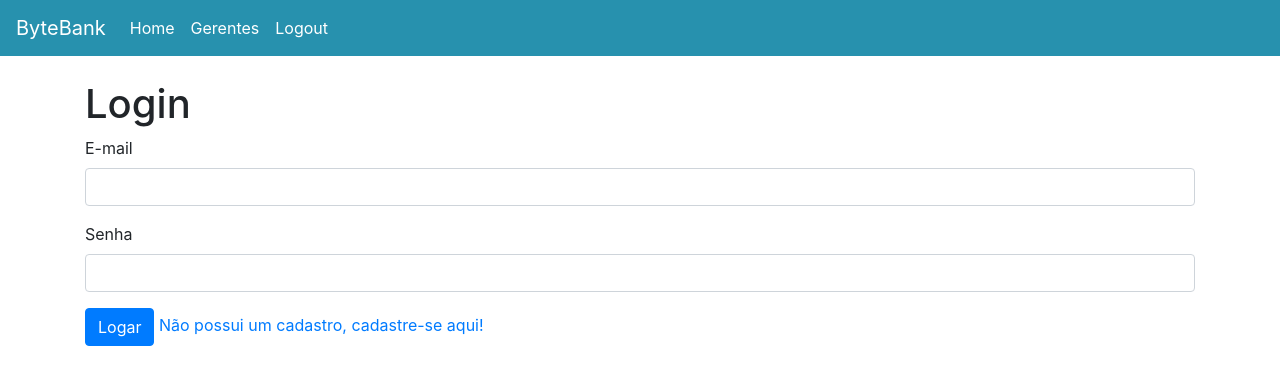
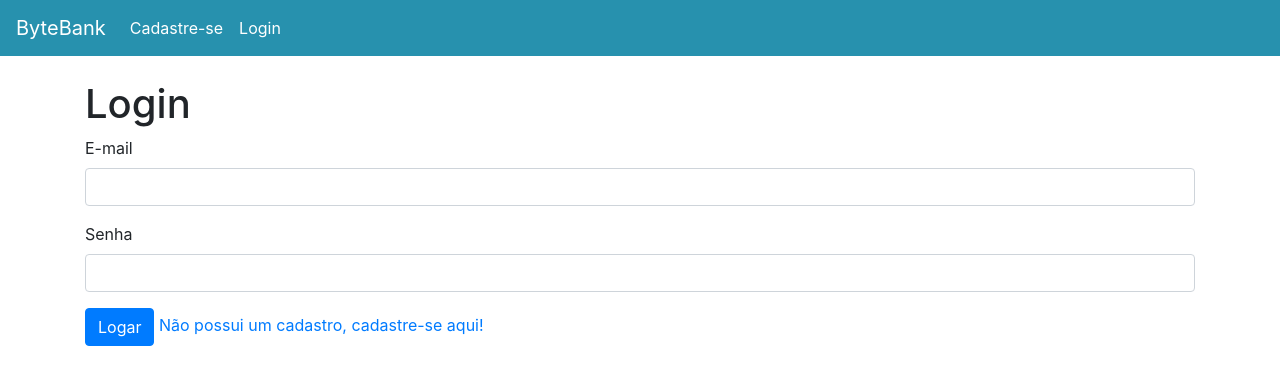
Before and after one commit to reichert-lucas/auth-vue-vuex, a Vue app in the folder app/: page /cadastre-se#/login in a window 1280 px wide. Shown: the top 384 px of the page. Built offline with nearby package versions, Linux system fonts and the light colour scheme.

Commit message:
Finalização aula 3

```diff
--- a/app/package.json
+++ b/app/package.json
@@ -14,7 +14,8 @@
     "jquery": "^3.4.1",
     "popper.js": "^1.16.1",
     "vue": "^2.6.10",
-    "vue-router": "^3.1.3"
+    "vue-router": "^3.1.3",
+    "vuex": "^3.6.2"
   },
   "devDependencies": {
     "@vue/cli-plugin-babel": "^4.1.0",
--- a/app/src/App.vue
+++ b/app/src/App.vue
@@ -1,40 +1,16 @@
 <template>
-  <div id="app">
-    <nav class="navbar navbar-expand-lg navbar-bytebank mb-4">
-      <a class="navbar-brand" href="#">ByteBank</a>
-      <button class="navbar-toggler" type="button" data-toggle="collapse" data-target="#navbarSupportedContent" aria-controls="navbarSupportedContent" aria-expanded="false" aria-label="Toggle navigation">
-        <span class="navbar-toggler-icon"></span>
-      </button>
-      <div class="collapse navbar-collapse" id="navbarSupportedContent">
-        <ul class="navbar-nav mr-auto">
-          <li class="nav-item">
-            <router-link class="nav-link" to="/">Home</router-link>
-          </li>
-          <li class="nav-item">
-            <router-link to="/gerentes" class="nav-link">
-              Gerentes
-            </router-link>
-          </li>
-          <li class="nav-item">
-              <a
-              href="#"
-              class="nav-link"
-              @click.prevent="efetuarLogout">Logout</a>
-          </li>
-        </ul>
-      </div>
-    </nav>
-    <router-view/>
-  </div>
+	<div id="app">
+		<barra-navegacao/>
+		<router-view/>
+	</div>
 </template>
 <script>
+	import BarraNavegacao from '@/components/BarraNavegacao'
     export default {
-        methods: {
-            efetuarLogout() {
-                localStorage.removeItem('token')
-                this.$router.push({name: 'login'})
-            }
-        }
+        components: {
+			'barra-navegacao': BarraNavegacao
+		}
+
     }
 </script>
 <style>
--- /dev/null
+++ b/app/src/components/BarraNavegacao.vue
@@ -0,0 +1,33 @@
+<template>
+    <nav class="navbar navbar-expand-lg navbar-bytebank mb-4">
+      <a class="navbar-brand" href="#">ByteBank</a>
+      <button class="navbar-toggler" type="button" data-toggle="collapse" data-target="#navbarSupportedContent" aria-controls="navbarSupportedContent" aria-expanded="false" aria-label="Toggle navigation">
+        <span class="navbar-toggler-icon"></span>
+      </button>
+      <div class="collapse navbar-collapse" id="navbarSupportedContent">
+
+        <barra-navegacao-logado-menu v-if="usuarioEstaLogado"/>
+        <barra-navegacao-deslogado-menu v-else/>
+
+      </div>
+    </nav>
+</template>
+<script>
+import BarraNavegacaoLogadoMenu from './BarraNavegacaoLogadoMenu'
+import BarraNavegacaoDeslogadoMenu from './BarraNavegacaoDeslogadoMenu'
+
+export default {
+    computed: {
+        usuarioEstaLogado() {
+            return Boolean(this.$store.state.token)
+        }
+    },
+    components: {
+        'barra-navegacao-logado-menu': BarraNavegacaoLogadoMenu,
+        'barra-navegacao-deslogado-menu': BarraNavegacaoDeslogadoMenu,
+    }
+}
+</script>
+<style>
+
+</style>
--- /dev/null
+++ b/app/src/components/BarraNavegacaoDeslogadoMenu.vue
@@ -0,0 +1,14 @@
+<template>
+    <ul class="navbar-nav mr-auto">
+        <li class="nav-item">
+            <router-link to="/cadastre-se" class="nav-link">
+                Cadastre-se
+            </router-link>
+        </li>
+        <li class="nav-item">
+            <router-link to="/login" class="nav-link">
+                Login
+            </router-link>
+        </li>
+    </ul>
+</template>
--- /dev/null
+++ b/app/src/components/BarraNavegacaoLogadoMenu.vue
@@ -0,0 +1,30 @@
+<template>
+    <ul class="navbar-nav mr-auto">
+        <li class="nav-item">
+            <router-link class="nav-link" to="/">Home</router-link>
+        </li>
+        <li class="nav-item">
+            <router-link to="/gerentes" class="nav-link">
+                Gerentes
+            </router-link>
+        </li>
+        <li class="nav-item">
+            <a
+            href="#"
+            class="nav-link"
+            @click.prevent="efetuarLogout">Logout</a>
+        </li>
+    </ul>
+</template>
+
+<script>
+export default {
+    methods: {
+        efetuarLogout() {
+            //localStorage.removeItem('token')
+            this.$store.commit('DESLOGAR_USUARIO')
+            this.$router.push({name: 'login'})
+        }
+    },
+}
+</script>
--- a/app/src/http/index.js
+++ b/app/src/http/index.js
@@ -1,4 +1,5 @@
 import axios from 'axios'
+import provedor from '@/provedor'
 
 const http = axios.create({
     baseURL: 'http://localhost:8000/',
@@ -9,7 +10,7 @@ const http = axios.create({
 })
 
 http.interceptors.request.use(function (config) {
-    const token = localStorage.getItem('token')
+    const token = provedor.state.token
     if (token) {
         config.headers.Authorization = `Bearer ${token}`
     }
--- a/app/src/main.js
+++ b/app/src/main.js
@@ -4,11 +4,13 @@ import router from './router'
 import 'bootstrap'
 import 'bootstrap/dist/css/bootstrap.min.css'
 import http from '@/http'
+import provedor from './provedor'
 
 Vue.config.productionTip = false
 Vue.prototype.$http = http
 
 new Vue({
   router,
+  store: provedor,
   render: h => h(App)
 }).$mount('#app')
--- /dev/null
+++ b/app/src/provedor.js
@@ -0,0 +1,47 @@
+import Vue from 'vue'
+import Vuex from 'vuex'
+import http from '@/http'
+
+Vue.use(Vuex)
+
+const estado = {
+    token: null,
+    usuario: {}
+}
+
+const mutations = {
+    DEFINIR_USUARIO_LOGADO (state, { token, usuario }) {
+        state.token = token
+        state.usuario = usuario
+    },
+    DESLOGAR_USUARIO (state) {
+        state.token = null
+        state.usuario = {}
+    }
+}
+
+const actions = {
+    efetuarLogin ({ commit }, usuario ) {
+        return new Promise( (resolve, reject) => {
+            http.post('auth/login', usuario)
+                    .then(response => {
+                        commit('DEFINIR_USUARIO_LOGADO', {
+                            token: response.data.access_token,
+                            usuario: response.data.user
+                        })
+
+                        resolve(response.data)
+                    })
+                    .catch(erro => {
+                        console.log(erro)
+                        reject(erro)
+                    })
+        })
+    }
+}
+
+export default new Vuex.Store({
+    state: estado,
+    mutations,
+    actions
+})
--- a/app/src/views/Login.vue
+++ b/app/src/views/Login.vue
@@ -30,13 +30,8 @@ export default {
     },
     methods: {
         efetuarLogin () {
-            this.$http.post('auth/login', this.usuario)
-                .then(response => {
-                    console.log(response)
-                    localStorage.setItem('token', response.data.access_token)
-                    this.$router.push({ name: 'gerentes' })
-                })
-                .catch(erro => console.log(erro))
+            this.$store.dispatch('efetuarLogin', this.usuario)
+                        .then(() => this.$router.push({ name: 'gerentes' }))
         }
     }
 }
```
Also changed, not shown: 1 other file (tests, documents, lock files or other folders).
